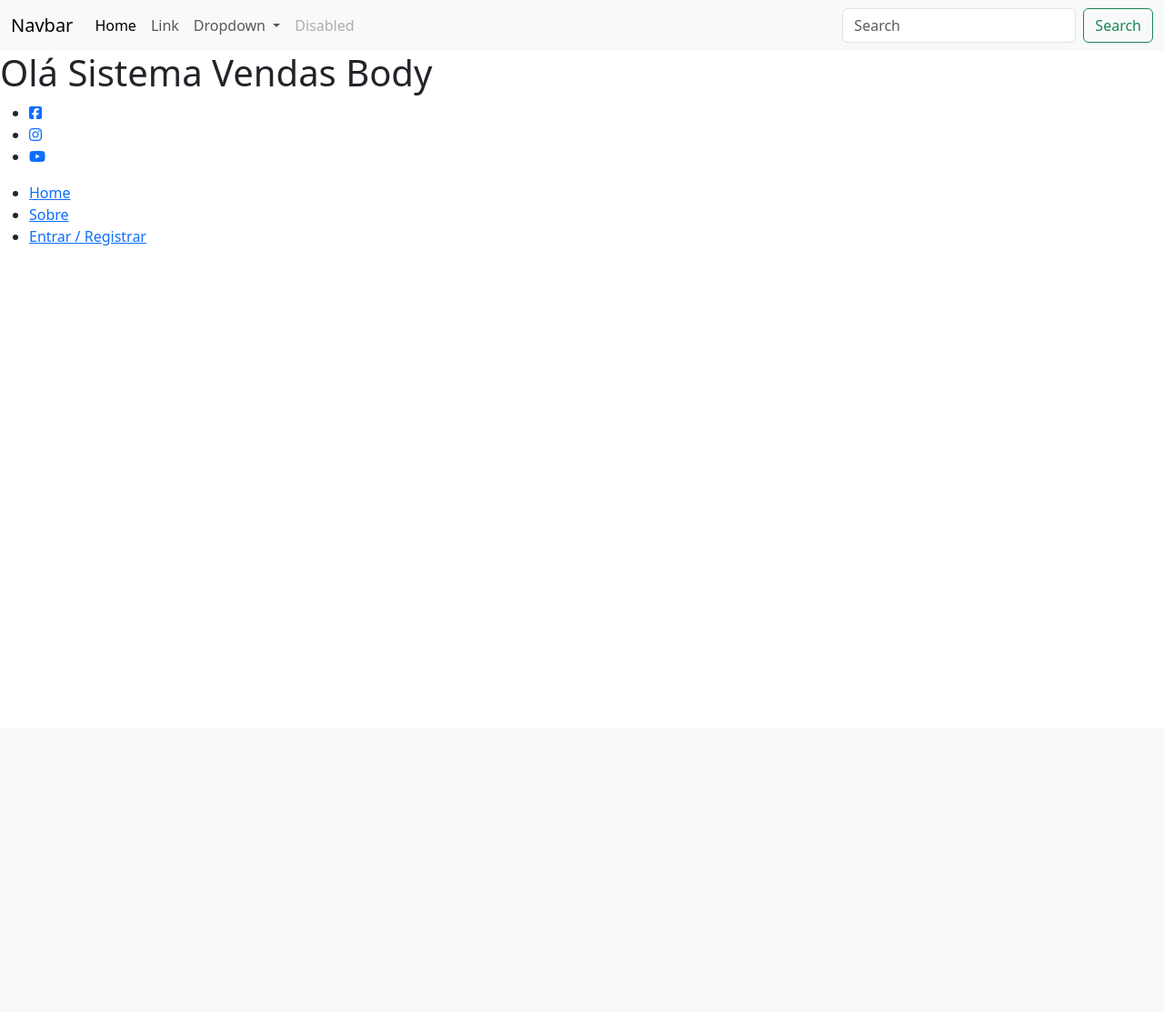
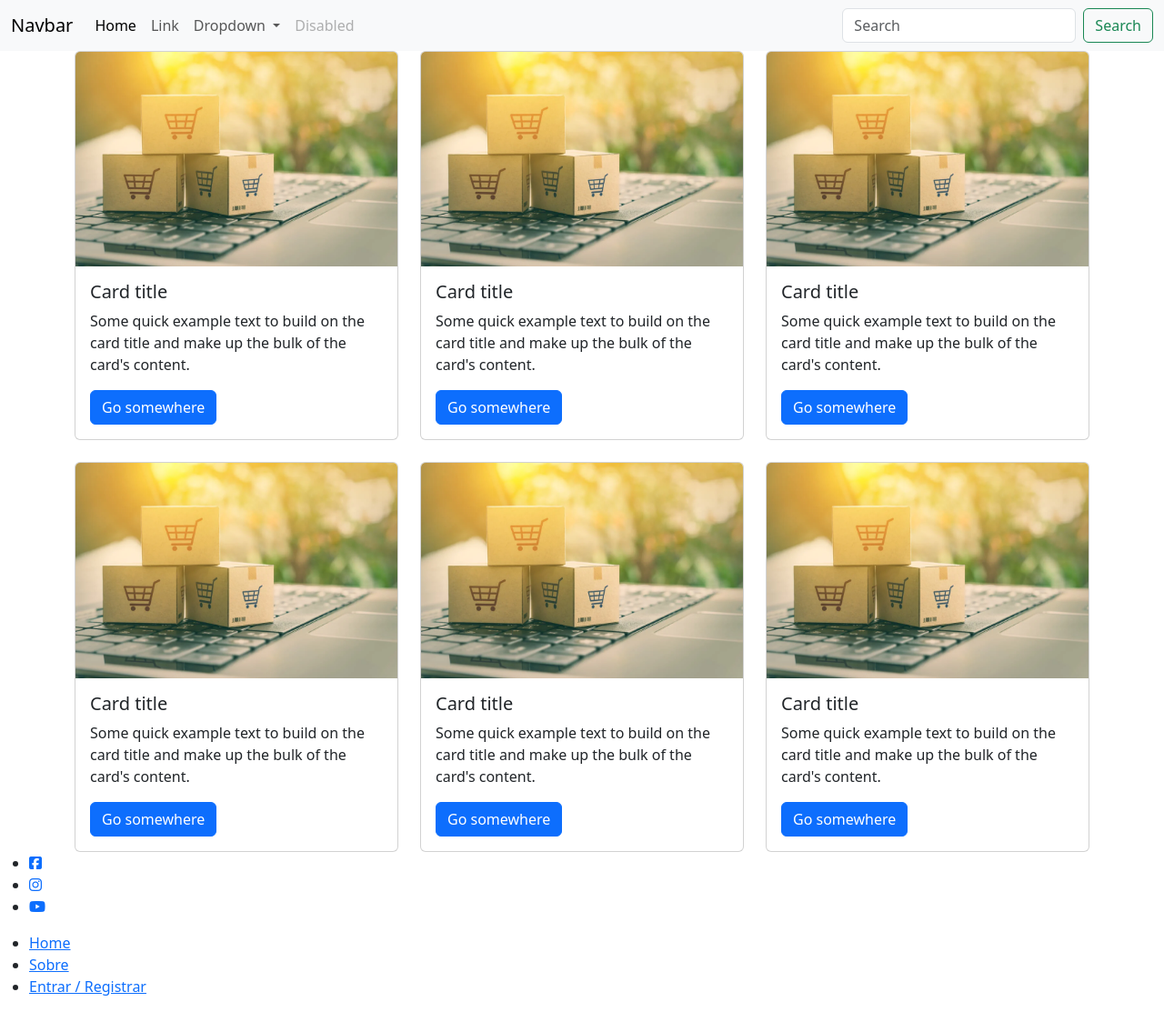
Before and after one commit to mykoll007/sistema_vendas, a PHP site: page / in a window 1280 px wide. Shown: the whole page at 91% size. Before the commit the page ends 270 px from the top, so only its background shows below. Run offline with PHP 8.4, Linux system fonts and the light colour scheme.

Commit message:
criacao do card produto no index

```diff
--- a/backend/index.php
+++ b/backend/index.php
@@ -1,7 +1,23 @@
 <?php
-    require_once("template/header.php");
+require_once("template/header.php");
 ?>
-    <h1>Olá Sistema Vendas Body</h1>
+<div class="container">
+    <div class="row row-cols-1 row-cols-md-3 g-4">
+        <?php for ($i = 0; $i < 6; $i++) : ?>
+            <div class="col">
+                <div class="card">
+                    <img src="img/produtos.webp" class="card-img-top" alt="produtos">
+                    <div class="card-body">
+                        <h5 class="card-title">Card title</h5>
+                        <p class="card-text">Some quick example text to build on the card title and make up the bulk of the card's content.</p>
+                        <a href="#" class="btn btn-primary">Go somewhere</a>
+                    </div>
+                </div>
+            </div>
+        <?php endfor; ?>
+    </div>
+</div>
+
 <?php
-    require_once("template/footer.php");
+require_once("template/footer.php");
 ?>
--- a/backend/template/footer.php
+++ b/backend/template/footer.php
@@ -14,9 +14,9 @@
     </div>
     <div id="footer-links-container">
         <ul>
-            <li><a href="index.php">Home</li>
-            <li><a href="sobre.php">Sobre</li>
-            <li><a href="login.php">Entrar / Registrar</li>
+            <li><a href="index.php">Home</a></li>
+            <li><a href="sobre.php">Sobre</a></li>
+            <li><a href="login.php">Entrar / Registrar</a></li>
         </ul>
     </div>
 </footer>
```
Also changed, not shown: backend/img/produtos.webp (added).
